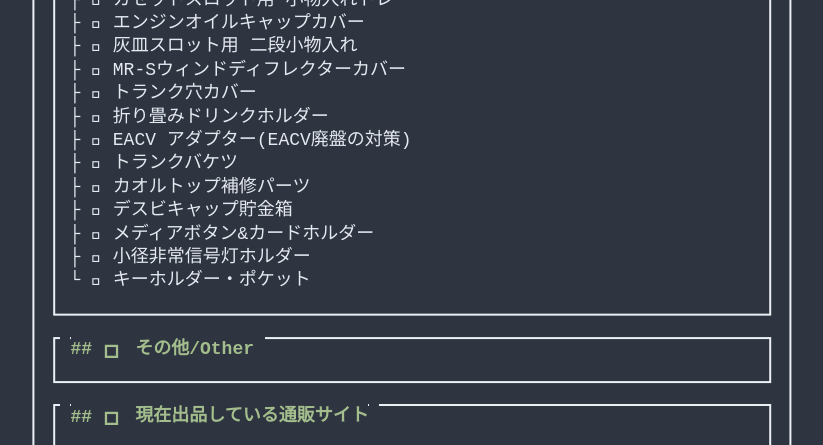
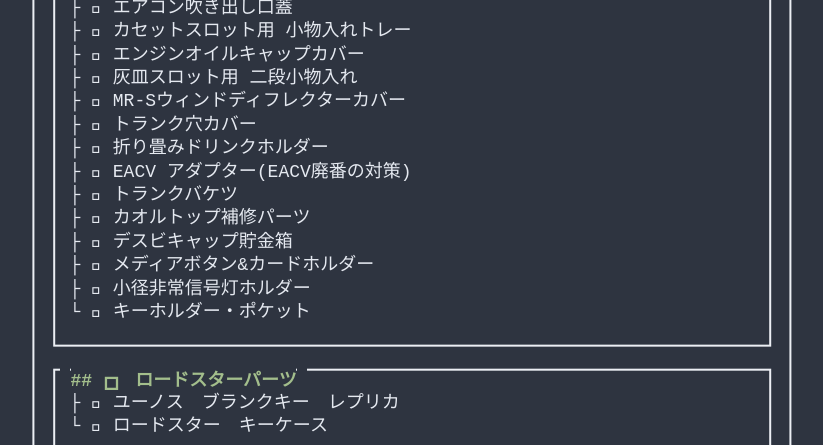
Before and after one commit to ChipCE/chipce.github.io, a plain HTML site: page index.html in a window 1280 px wide. Shown: the part 684-1129 px from the top of the page, without its empty margins (228-1051 px from the left). Drawn offline with Linux system fonts and the light colour scheme; a web font is replaced by a local one.

Commit message:
add miata parts

```diff
--- /dev/null
+++ b/assets/index-BWaAtILc.js
@@ -0,0 +1,18 @@
+(function(){const s=document.createElement("link").relList;if(s&&s.supports&&s.supports("modulepreload"))return;for(const e of document.querySelectorAll('link[rel="modulepreload"]'))r(e);new MutationObserver(e=>{for(const t of e)if(t.type==="childList")for(const i of t.addedNodes)i.tagName==="LINK"&&i.rel==="modulepreload"&&r(i)}).observe(document,{childList:!0,subtree:!0});function n(e){const t={};return e.integrity&&(t.integrity=e.integrity),e.referrerPolicy&&(t.referrerPolicy=e.referrerPolicy),e.crossOrigin==="use-credentials"?t.credentials="include":e.crossOrigin==="anonymous"?t.credentials="omit":t.credentials="same-origin",t}function r(e){if(e.ep)return;e.ep=!0;const t=n(e);fetch(e.href,t)}})();document.addEventListener("DOMContentLoaded",()=>{c("beat_productList"),c("miata_productList"),c("other_productList"),d()});function d(){document.querySelectorAll(".close-btn").forEach(o=>{o.addEventListener("click",s=>{const n=o.closest("details");n&&n.removeAttribute("open")})})}function c(o){fetch("products.json").then(s=>s.json()).then(s=>{const n=s[o],r=document.getElementById(o);n.forEach(e=>{const t=document.createElement("li");t.innerHTML=`
+          <details class="product-entry">
+            <summary>${e.name}</summary>
+            <div class="detail-popup">
+              <div class="content-row">
+                <div class="section image">
+                  <img src="${e.banner}" alt="${e.name}">
+                </div>
+                <div class="section desc">
+                  <p>${e.desc}</p>
+                </div>
+              </div>
+              <div class="section controls">
+                <button class="close-btn"><span class="icon">&#xf102;</span>　閉じる/Close</button>
+              </div>
+            </div>
+          </details>
+        `,r.appendChild(t)}),d()})}
--- a/assets/index-DJoy0rou.js
+++ /dev/null
@@ -1,18 +0,0 @@
-(function(){const s=document.createElement("link").relList;if(s&&s.supports&&s.supports("modulepreload"))return;for(const e of document.querySelectorAll('link[rel="modulepreload"]'))r(e);new MutationObserver(e=>{for(const t of e)if(t.type==="childList")for(const i of t.addedNodes)i.tagName==="LINK"&&i.rel==="modulepreload"&&r(i)}).observe(document,{childList:!0,subtree:!0});function n(e){const t={};return e.integrity&&(t.integrity=e.integrity),e.referrerPolicy&&(t.referrerPolicy=e.referrerPolicy),e.crossOrigin==="use-credentials"?t.credentials="include":e.crossOrigin==="anonymous"?t.credentials="omit":t.credentials="same-origin",t}function r(e){if(e.ep)return;e.ep=!0;const t=n(e);fetch(e.href,t)}})();document.addEventListener("DOMContentLoaded",()=>{c("beat_productList"),c("other_productList"),d()});function d(){document.querySelectorAll(".close-btn").forEach(o=>{o.addEventListener("click",s=>{const n=o.closest("details");n&&n.removeAttribute("open")})})}function c(o){fetch("products.json").then(s=>s.json()).then(s=>{const n=s[o],r=document.getElementById(o);n.forEach(e=>{const t=document.createElement("li");t.innerHTML=`
-          <details class="product-entry">
-            <summary>${e.name}</summary>
-            <div class="detail-popup">
-              <div class="content-row">
-                <div class="section image">
-                  <img src="${e.banner}" alt="${e.name}">
-                </div>
-                <div class="section desc">
-                  <p>${e.desc}</p>
-                </div>
-              </div>
-              <div class="section controls">
-                <button class="close-btn"><span class="icon">&#xf102;</span>　閉じる/Close</button>
-              </div>
-            </div>
-          </details>
-        `,r.appendChild(t)}),d()})}
--- a/index.html
+++ b/index.html
@@ -6,9 +6,9 @@
   <meta charset="UTF-8" />
   <meta name="viewport" content="width=device-width, initial-scale=1.0" />
   <meta name="description" content="ホンダビート専用設計部品" />
-  <meta keywords="ホンダ ビート エアコンフィルター honda beat pp1 snakeoil snakeoilxy proosaxy corexy" />
+  <meta keywords="ホンダ ビート エアコンフィルター honda beat pp1 na miata ユーノス ユーノスロードスター na6ce na8c snakeoil snakeoilxy proosaxy corexy" />
   <link rel="shortcut icon" type="image/png" href="/favicon.png" />
-  <script type="module" crossorigin src="/assets/index-DJoy0rou.js"></script>
+  <script type="module" crossorigin src="/assets/index-BWaAtILc.js"></script>
   <link rel="stylesheet" crossorigin href="/assets/index-C3Q_QhI9.css">
 </head>
 
@@ -65,7 +65,7 @@
                 printers.</p>
               <br>
               <p style="text-align: center;" class="color-nord7">#3dprinting #opensource #programming #electronic #linux
-                #freecad #rightforrepair #PP1 #hondabeat</p>
+                #freecad #rightforrepair #PP1 #hondabeat #miata #roadster</p>
             </div>
           </div>
 
@@ -80,6 +80,7 @@
           </div>
           <div class="box-content">
             <ul>
+              <li>[2025/07/08]:ロードスターパーツを追加しました。</li>
               <li>[2025/05/25]:<a href="http://www.meetthebeat.net/2025sanka.html">Meet the beat2025</a>で<a href="https://x.com/capybaraXdeath">†まつりか†</a>さんがサンプル配布をして頂くことになりました。欲しいかたはまつりかさんを捕まえてください。</li>
             </ul>
           </div>
@@ -104,6 +105,18 @@
               </div>
               <div class="box-content">
                 <ul marker-="open tree" id="beat_productList">
+                </ul>
+              </div>
+            </div>
+
+            <div box-="square contain:!top">
+              <div class="box-title">
+                <span is-="badge" variant-="background0" class="text-cl">
+                  <h2 class="color-nord14"><span class="icon">&#xf07ac;</span> ロードスターパーツ</h2>
+                </span>
+              </div>
+              <div class="box-content">
+                <ul marker-="open tree" id="miata_productList">
                 </ul>
               </div>
             </div>
--- a/products.json
+++ b/products.json
@@ -41,9 +41,9 @@
       "desc": "カーメイト製折りたたみドリンクホルダー(DZ530/DZ531/DZ581)をビートのセンターコンソールに取り付けるためのアダプターです。</br>・純正ネジの位置を再利用するため、無加工で取り付けが可能です。</br>・助手席を前方にスライドしても干渉しません。</br>・軽量のコンビニフックが付属しています。"
     },
     {
-      "name": "EACV アダプター(EACV廃盤の対策)",
+      "name": "EACV アダプター(EACV廃番の対策)",
       "banner": "/img/products/eacv-adapter.jpg",
-      "desc": "ビート（PP1）に36450-P2J-J01 EACV 取り付けアダプターです。</br>さまざまな実験や測定の結果、ビートに 36450-P2J-J01 EACV を取り付けられることがわかりました。</br>※36450-P2J-J01 はシビック用の EACV のため、ビートに使用するには調整が必要です。個人で 1~2 時間程度で調整可能です。"
+      "desc": "ビート（PP1）に36450-P2J-J01 EACV 取り付けアダプターです。</br>さまざまな実験や測定の結果、ビートに 36450-P2J-J01 EACV を取り付けられることがわかりました。</br>※36450-P2J-J01 はシビック用の EACV のため、ビートに使用するには調整が必要です。個人で1時間程度で調整可能です。"
     },
     {
       "name": "トランクバケツ",
@@ -76,6 +76,18 @@
       "desc": "ビート(PP1)純正キーの形に合わせて設計された専用キーホルダーです。片手で簡単にキーを取り出し、収納できる便利なアクセサリーです。"
     }
   ],
+  "miata_productList": [
+    {
+      "name": "ユーノス　ブランクキー　レプリカ",
+      "banner": "/img/products/eunos-key.jpg",
+      "desc": "純正キーのレプリカです。"
+    },
+    {
+      "name": "ロードスター　キーケース",
+      "banner": "/img/products/miata-key-pocket.jpg",
+      "desc": "純正キーの形に合わせて設計された専用キーケースです。片手で簡単にキーを取り出し、収納できる便利なアクセサリーです。"
+    }
+  ],
   "other_productList" : [
   ]
 }
--- a/src/src/index.js
+++ b/src/src/index.js
@@ -1,5 +1,6 @@
 document.addEventListener("DOMContentLoaded", () => {
     loadProductList("beat_productList");
+    loadProductList("miata_productList");
     loadProductList("other_productList");
     addCloseBtnAction();
 });
```
Also changed, not shown: src/index.html (+15 -3 lines), src/public/products.json (+12 -0 lines), img/products/eunos-key.jpg (added), img/products/miata-key-pocket.jpg (added), src/dist/index.html, src/public/img/products/eunos-key.jpg (added), src/public/img/products/miata-key-pocket.jpg (added).
